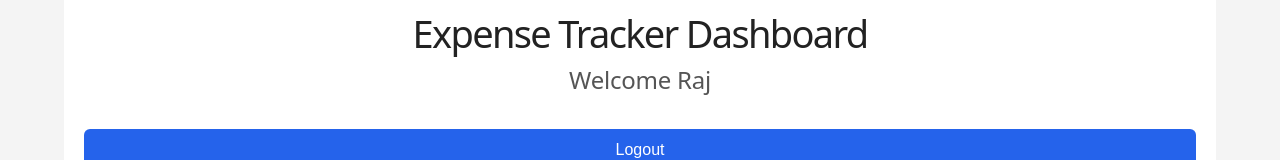
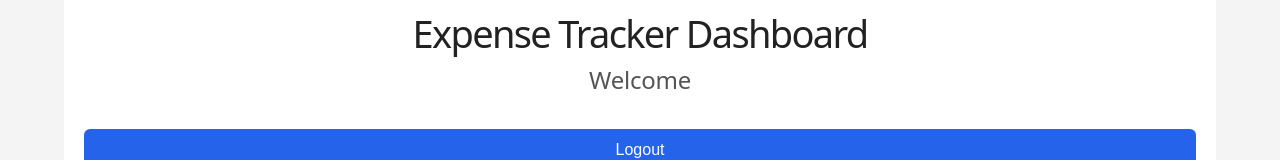
Before and after one commit to rajaryan26940-del/Expense-Tracker, a React app in the folder frontend/: page /dashboard in a window 1280 px wide. Shown: the top 160 px of the page. Built offline with nearby package versions, Linux system fonts and the light colour scheme; no server answers; sample sign-in values are in the browser's storage; the HTML template or start-up script is replaced by a standard one.

Commit message:
Add dynamic user welcome name

```diff
--- a/frontend/src/pages/Dashboard.jsx
+++ b/frontend/src/pages/Dashboard.jsx
@@ -198,8 +198,8 @@ if (Number(amount) <= 0) {
       </h1>
 
       <h2 className="dashboard-title">
-        Welcome Raj
-      </h2>
+  Welcome {localStorage.getItem("name")}
+</h2>
 
       <button
         className="logout-btn"
--- a/frontend/src/pages/Login.jsx
+++ b/frontend/src/pages/Login.jsx
@@ -25,7 +25,7 @@ const navigate = useNavigate();
   });
 
   localStorage.setItem("token", data.token);
-
+localStorage.setItem("name", data.name);
   navigate("/dashboard");
 } catch (error) {
   alert(error.response?.data?.message || "Login Failed");
```
Also changed, not shown: 1 other file (tests, documents, lock files or other folders).
